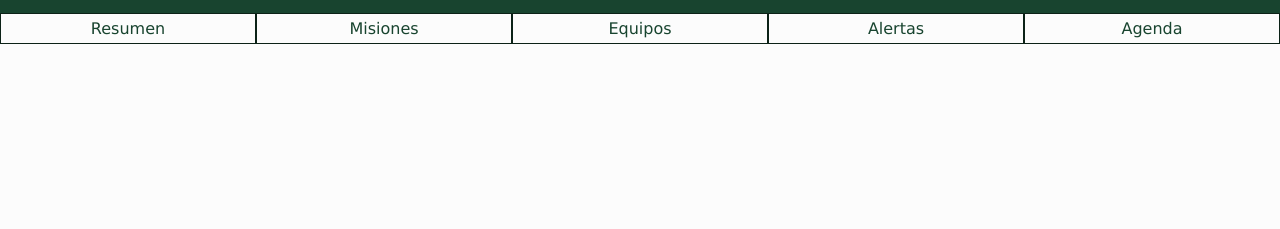
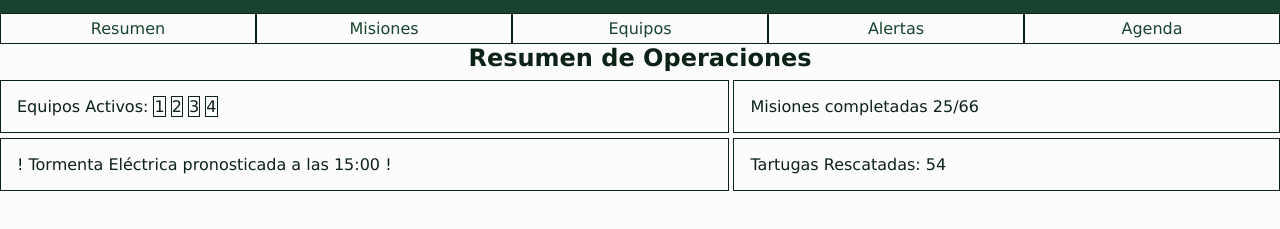
Before and after one commit to verbrannt-bob/SOFT-12-Tarea1, a plain HTML site: page caso1/index.html in a window 1280 px wide. Shown: the part 117-346 px from the top of the page. Drawn offline with Linux system fonts and the light colour scheme.

Commit message:
[caso1] Inicio de diseño del resumen de operaciones

```diff
--- a/caso1/css/estilos.css
+++ b/caso1/css/estilos.css
@@ -1,6 +1,6 @@
 :root {
     --color-principal: #18442f;
-    --color-secundario: #2fda8d;
+    --color-secundario: #c6f7e1;
     --color-claro: #fcfcfc;
     --color-borde: #0c2217;
 
@@ -83,6 +83,53 @@ img {
     color: var(--color-principal);
 }
 
+.resumen-operaciones {
+    display: grid;
+    grid-template-columns: 4fr 3fr;
+    grid-template-rows: 2rem 1fr 1fr;
+    gap: 0.3rem;
+
+    grid-template-areas:
+    "titulo titulo"
+    "equipos misiones"
+    "alerta tortugas"
+    ;
+}
+
+.resumen-operaciones h2{
+    grid-area: titulo;
+    text-align: center;
+    font-size: 1.5rem;
+}
+
+.tarjeta{
+    border: var(--color-borde) 1px solid;
+    background-color: var(--color-claro);
+    padding: 1rem;
+    display: flex;
+    justify-content: start;
+    align-items: center;
+}
+
+.equipos-activos {
+    grid-area: equipos;
+}
+.equipos-activos span{
+    border: var(--color-borde) 1px solid;
+}
+
+.misiones-completadas{
+    grid-area: misiones;
+}
+
+.ultima-alerta {
+    grid-area: alerta;
+}
+
+.tortugas-rescatadas{
+    grid-area: tortugas;
+}
+
 @media (min-width: 48rem) {
     .encabezado {
         justify-content: space-between;
--- a/caso1/index.html
+++ b/caso1/index.html
@@ -29,7 +29,38 @@
         </ul>
     </nav>
     <main>
-
+        <section class="resumen-operaciones">
+            <h2>Resumen de Operaciones</h2>
+            <article class="tarjeta equipos-activos">
+                <p>Equipos Activos:
+                    <span>1</span>
+                    <span>2</span>
+                    <span>3</span>
+                    <span>4</span>
+                </p>
+            </article>
+            <article class="tarjeta misiones-completadas">
+                <p>Misiones completadas
+                    <span class="contador-misiones">25/66</span>
+                </p>
+            </article>
+            <article class="tarjeta ultima-alerta">
+                <p>
+                    <span>!</span>
+                    Tormenta Eléctrica pronosticada a las 15:00
+                    <span>!</span>
+                </p>
+            </article>
+            <article class="tarjeta tortugas-rescatadas">
+                <p>Tartugas Rescatadas:
+                    <span>54</span>
+                </p>
+            </article>
+        </section>
+        <section class="misiones"></section>
+        <section class="equipos"></section>
+        <section class="alertas"></section>
+        <section class="actividades"></section>
     </main>
     <footer></footer>
 </body>
```
